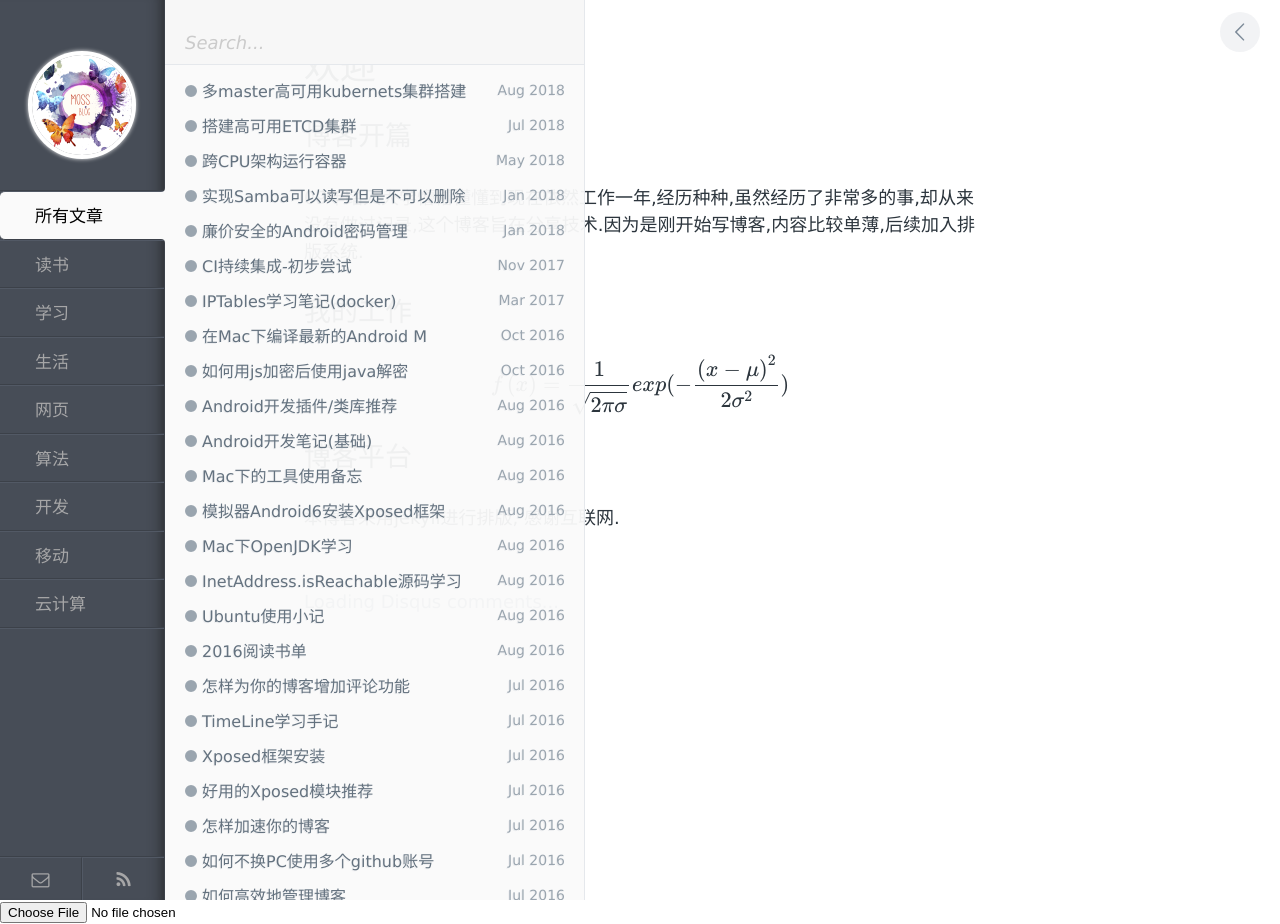
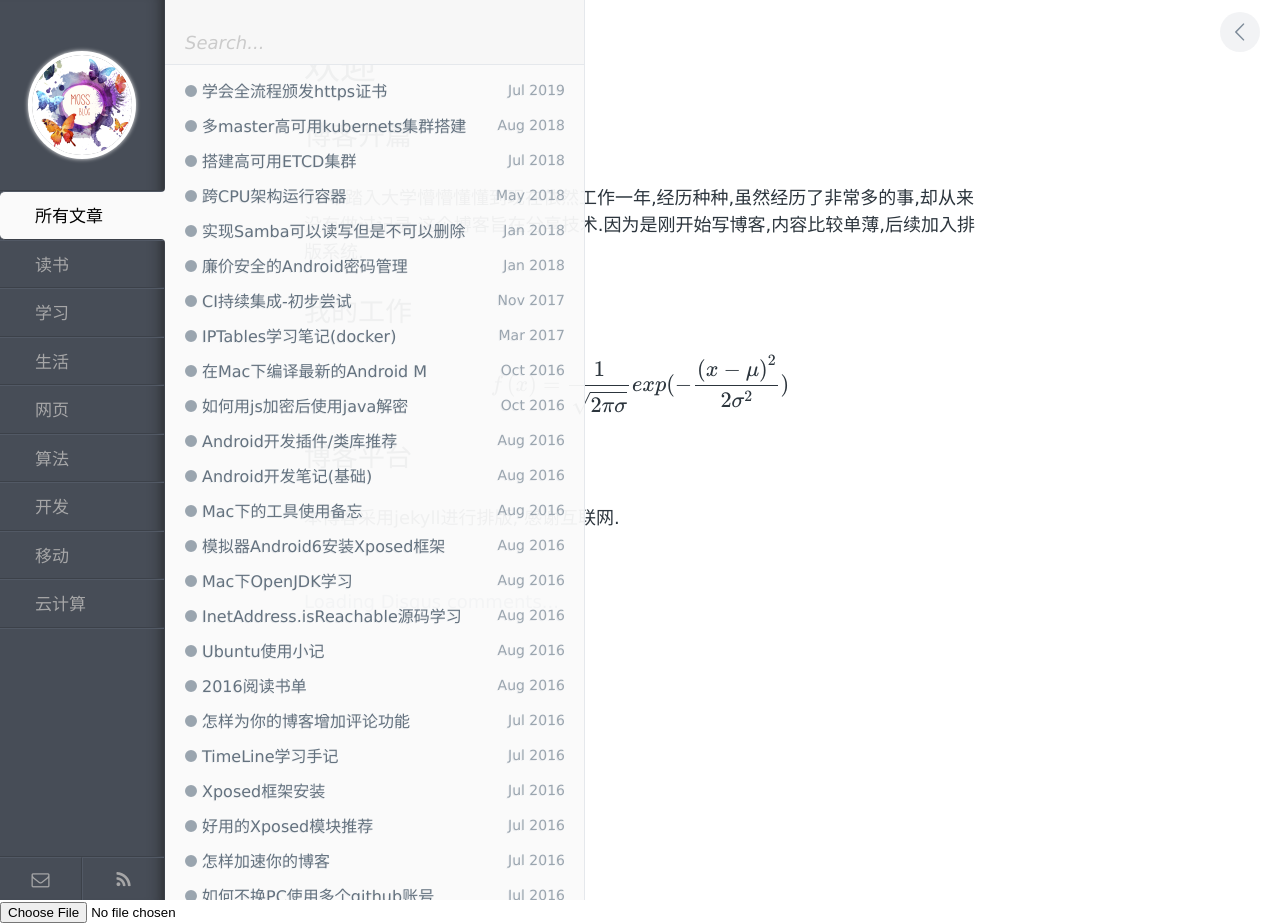
Before and after one commit to aiziyuer/aiziyuer.github.io, a Jekyll site: the page built from index.md, in a window 1280 px wide. Built offline with Jekyll 4.4.1, drawn with Linux system fonts in a browser that asks for light colours; formulas are drawn with MathJax 3; comment, search, counter and statistics services are not loaded.

Commit message:
更新文章

```diff
--- a/_posts/web/2019-07-20-self-ca-server-crt.markdown
+++ b/_posts/web/2019-07-20-self-ca-server-crt.markdown
@@ -1,10 +1,10 @@
 ---
 layout: post
-title: "从CA开始生成可信https证书"
+title: "学会全流程颁发https证书"
 date: "2019-07-20 21:09:31 +0800"
 categories: [网页]
 tags: [openssl,ca]
-published: False
+published: True
 ---
 
 最近工作用经常跟证书打交道, 公司内部的申请流程又比较繁复, 所以想这次把证书的颁发流程
```
